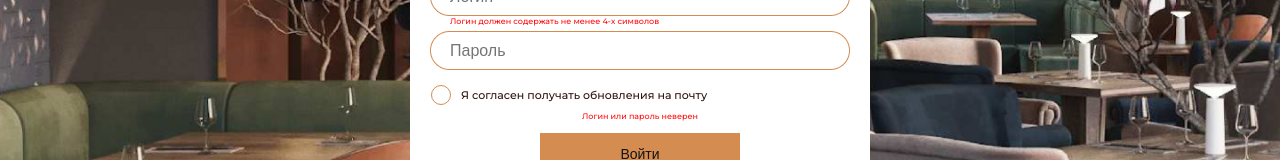
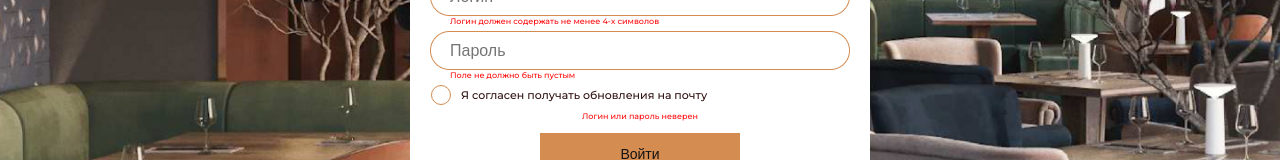
Before and after one commit to Hahahoj/pizzaville, a React (Create React App) app: page / in a window 1280 px wide. Shown: the part 432-592 px from the top of the page. Built offline with nearby package versions, Linux system fonts and the light colour scheme.

Commit message:
fix: пустые строки теперь отрисовываются, пофиксены курсоры и фокусы на инпутах

```diff
--- a/src/components/FormAuth.jsx
+++ b/src/components/FormAuth.jsx
@@ -6,7 +6,6 @@ import CheckboxField from "./auth/CheckboxField";
 import ErrorField from "./auth/ErrorField";
 import SubmitButton from "./auth/SubmitButton"
 
-
 export default function FormAuth() {
 
     return (
@@ -14,8 +13,8 @@ export default function FormAuth() {
             <SwitchMode name="Зарегистрироваться" />
             <WindowsTitle name="Вход" />
             <InputField name="Логин" description="Логин должен содержать не менее 4-х символов" />
-            <InputField name="Пароль" description="" />
-            {/* <InputField name="Пароль" description="Поле не должно быть пустым" /> */}
+            {/* <InputField name="Пароль" description="" /> */}
+            <InputField name="Пароль" description="Поле не должно быть пустым" />
             <CheckboxField description="Я согласен получать обновления на почту" />
             {/* <ErrorField description="" /> */}
             <ErrorField description="Логин или пароль неверен" />
--- a/src/components/auth/InputField.css
+++ b/src/components/auth/InputField.css
@@ -11,6 +11,7 @@
     color: #161516;
     padding: 0 20px;
     overflow-x: hidden;
+    outline: none;
 }
 
 .Description {
--- a/src/components/auth/SubmitButton.css
+++ b/src/components/auth/SubmitButton.css
@@ -8,6 +8,7 @@
     background-color: #D58C51;
     text-align: center;
     border-width: 0;
+    cursor: pointer;
 }
 
 .SubmitButton-markup{
```
